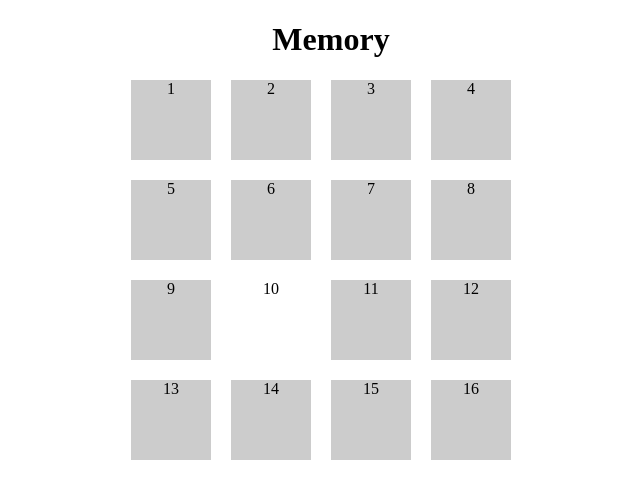
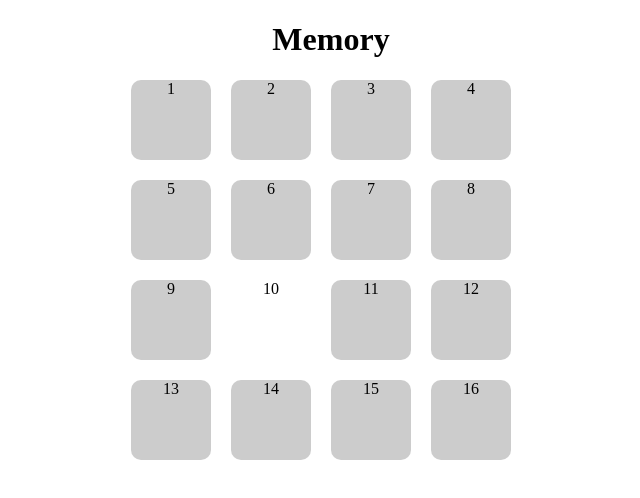
Before and after one commit to KonradSchieban/memory, a plain HTML site: page index.html in a window 1280 px wide. Both pictures are taken after a click on the element "10". Shown: the full height of the page, 309-949 px from the left. Drawn offline with Linux system fonts and the light colour scheme.

Commit message:
Refactored and made tile edges round

```diff
--- a/app.js
+++ b/app.js
@@ -1,48 +1,54 @@
 var tileModel = {
     turned: [0,0,0,0,0,0,0,0,0,0,0,0,0,0,0,0],
     backgroundColors: ["green","blue","green","red","red","yellow","white","black","orange","white","black","brown","yellow","blue","brown","orange"],
-    isFirstAttempt: function(){
-        let sum = 0;
-        for(let i = 0; i < tileModel.turned.length; i++){
-            sum += tileModel.turned[i];
-        }
-        return sum % 2 === 0;
-    },
+    isFirstAttempt: true,
     lastTurnedIndex: -1,
+    isLocked: false,
 }
 
 var viewController = {
     clickTile: function(tileIndex){
-        if(tileModel.isFirstAttempt()){
-            console.log("first attempt.");
+        if(tileModel.isLocked){
+            console.log("locked!")
+            return;
+        }
+
+        if(tileIndex === tileModel.lastTurnedIndex){
+            console.log("Clicked same tile twice! Skipping this click...");
+            return;
+        }
+
         tileModel.turned[tileIndex] = 1;
         viewController.render();
+
+        if(tileModel.isFirstAttempt){
+            console.log("first attempt.");
+
             tileModel.lastTurnedIndex = tileIndex;
         }else{
-            if(tileIndex === tileModel.lastTurnedIndex){
-                console.log("Clicked same tile twice! Skipping this click...");
-            }else{
+
             if(tileModel.backgroundColors[tileIndex] === tileModel.backgroundColors[tileModel.lastTurnedIndex]){
                 console.log("match!");
-                    tileModel.turned[tileIndex] = 1;
-                    viewController.render();
                 tileModel.lastTurnedIndex = tileIndex;
             }else{
-                    tileModel.turned[tileIndex] = 1;
-                    viewController.render();
+                tileModel.isLocked = true;
                 setTimeout(function(){
                     console.log("no match...");
-                        console.log("tile " + tileModel.lastTurnedIndex);
                     tileModel.turned[tileIndex] = 0;
                     tileModel.turned[tileModel.lastTurnedIndex] = 0;
-                        console.log("Actual value: " + tileModel.turned[tileModel.lastTurnedIndex]);
                     viewController.render();
-                        tileModel.lastTurnedIndex = tileIndex;
+                    tileModel.isLocked = false;
                 },1000);
             }
         }
+
+        if(viewController.checkWon()){
+            setTimeout(function(){
+                alert("Congratulations!");
+            },1000);
         }
 
+        tileModel.isFirstAttempt = !tileModel.isFirstAttempt;
 
     },
     render: function(){
@@ -54,6 +60,16 @@ var viewController = {
                 tiles[tileIndex].style.backgroundColor = "";
             }
         }
+    },
+    checkWon: function(){
+        let hasWon = true;
+        for(let i = 0; i < tileModel.turned.length; i++){
+            if(tileModel.turned[i] === 0){
+                hasWon = false;
+                break;
+            }
+        }
+        return hasWon;
     }
 }
 
--- a/css/main.css
+++ b/css/main.css
@@ -17,6 +17,7 @@ body{
     float:left;
     background-color:#ccc;
     margin-bottom:20px;
+    border-radius: 10px;
 }
 
 .tile-spacing{
```
Lines whose indentation alone changed are shown as unchanged.
